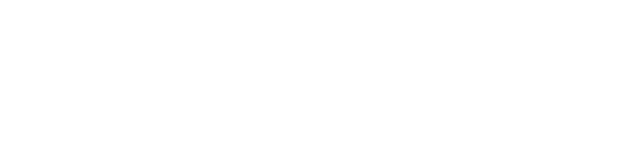
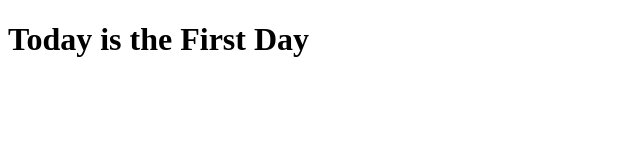
Before and after one commit to tostrander/demo, a plain HTML site: page index.html in a window 1280 px wide. Shown: the whole page, without its empty margins (0-640 px from the left). Drawn offline with Linux system fonts and the light colour scheme.

Commit message:
h1 added

```diff
--- a/index.html
+++ b/index.html
@@ -5,6 +5,6 @@
     <title>Title</title>
 </head>
 <body>
-
+    <h1>Today is the First Day</h1>
 </body>
 </html>
```
